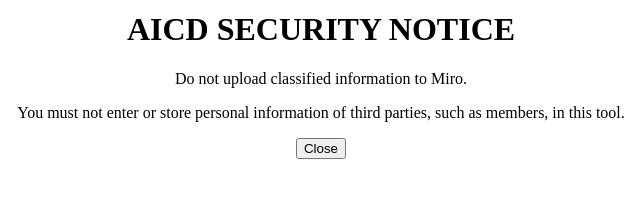
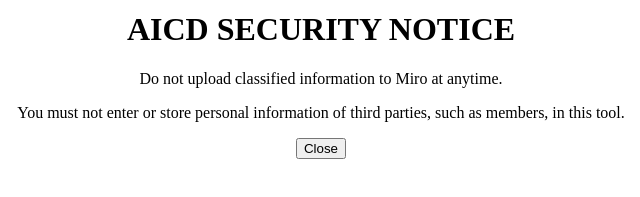
Before and after one commit to aicdmiro/aicdmiro.github.io, a plain HTML site: page modal.html in a window 1280 px wide. Shown: the part 269-466 px from the top of the page, 319-959 px from the left. Drawn offline with Linux system fonts and the light colour scheme; a script that the page names is missing.

Commit message:
Update modal.html

```diff
--- a/modal.html
+++ b/modal.html
@@ -23,7 +23,7 @@
       src="https://aicdmiro.github.io/AICD.png"
     />
     <h1>AICD SECURITY NOTICE</h1>
-    <p>Do not upload classified information to Miro.</p>
+    <p>Do not upload classified information to Miro at anytime.</p>
     <p>
       You must not enter or store personal information of
       third parties, such as members, in this tool.
```
